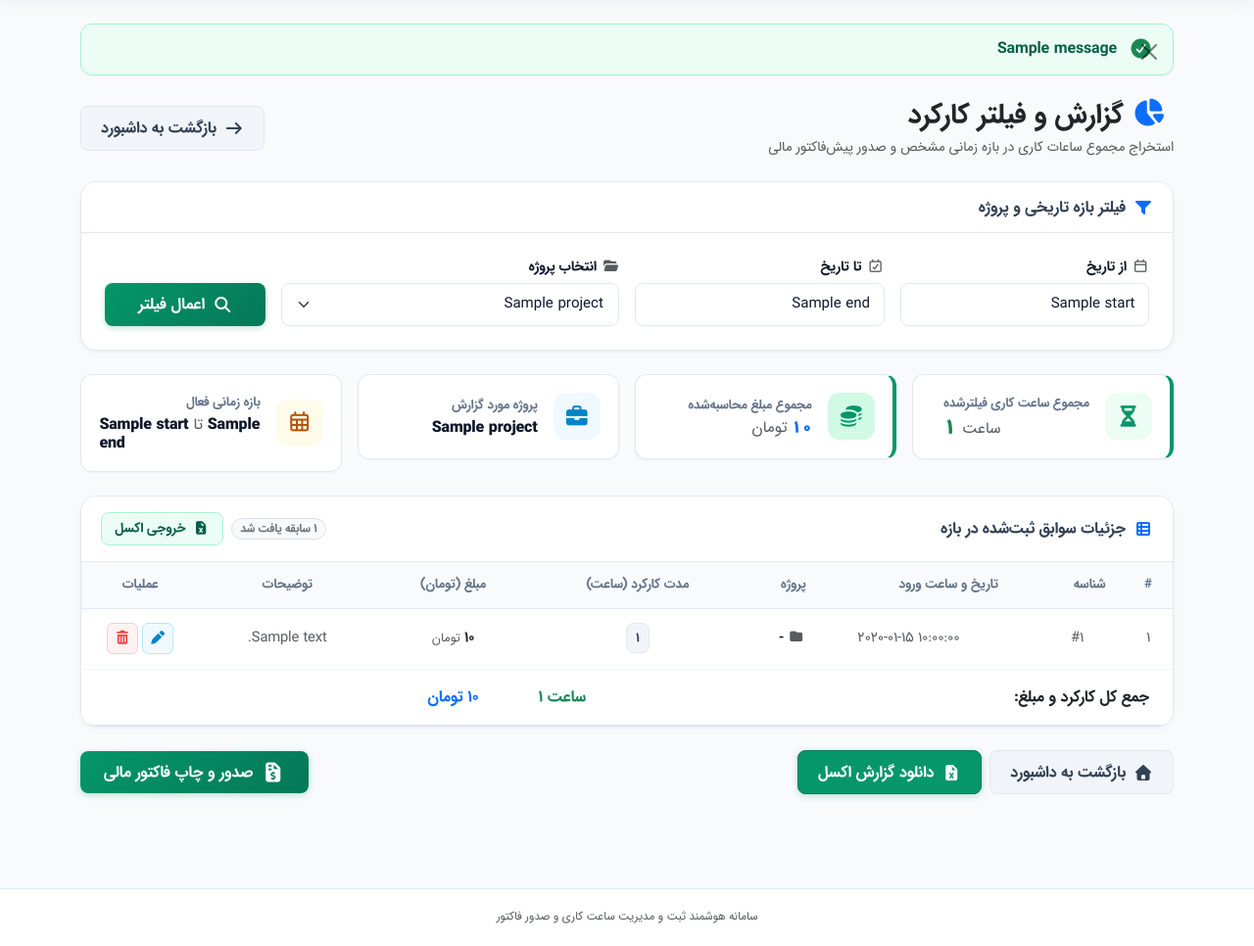
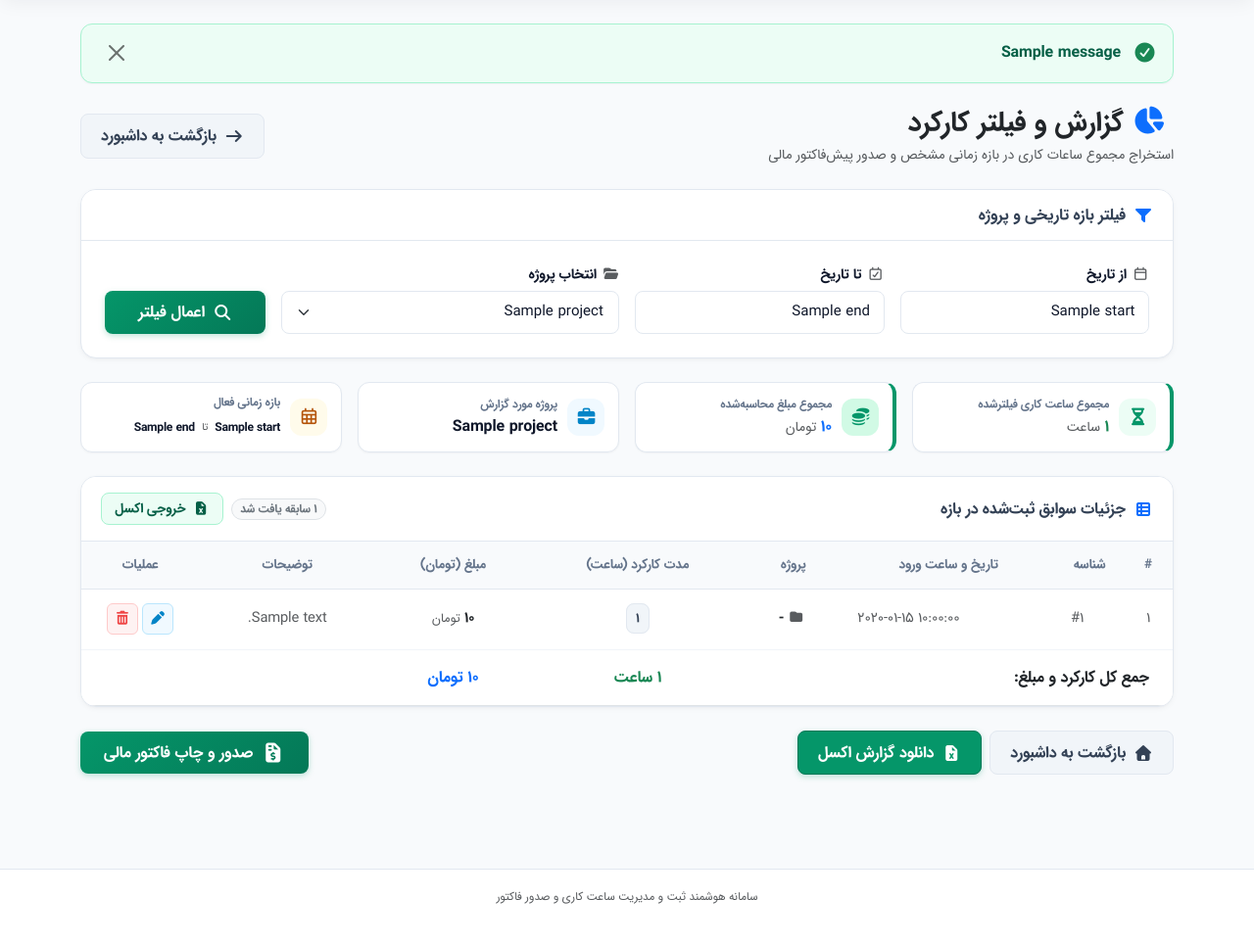
Before and after one commit to sadng11/work-time, a Django app: template timesheet/templates/report.html in a window 1280 px wide. Shown: the part 60-1026 px from the top of the page at 98% size. After the commit the page ends 983 px from the top, so only its background shows below. Run offline with Django 5.2, Linux system fonts and the light colour scheme; tables that the repository leaves empty hold one stand-in row (values such as "Sample post"); the template is opened without the code that fills it: values that come from a table or form of the project are taken from there, most other values are stand-ins (such as "Sample title", 1, 10 or a date in 2020); one stand-in notice (Sample message) is shown; parts of the project's set-up code (start-up, migrations or seed data) failed here and were passed over; some libraries are stand-ins or nearby versions.

Commit message:
refactor: update KPI card styles and add RTL dismissible alert support

```diff
--- a/static/css/custom.css
+++ b/static/css/custom.css
@@ -237,12 +237,13 @@ a:hover {
     background: var(--color-surface);
     border: 1px solid var(--color-border);
     box-shadow: var(--shadow-subtle);
-    padding: 1.15rem;
+    padding: 0.75rem 0.85rem;
     display: flex;
     align-items: center;
-    gap: 1rem;
+    gap: 0.65rem;
     position: relative;
     overflow: hidden;
+    min-height: 72px;
     transition: all var(--transition-fast);
 }
 
@@ -253,13 +254,13 @@ a:hover {
 }
 
 .kpi-icon {
-    width: 48px;
-    height: 48px;
+    width: 38px;
+    height: 38px;
     border-radius: var(--radius-md);
     display: flex;
     align-items: center;
     justify-content: center;
-    font-size: 1.35rem;
+    font-size: 1.1rem;
     flex-shrink: 0;
 }
 
@@ -279,17 +280,37 @@ a:hover {
 }
 
 .kpi-title {
-    font-size: 0.82rem;
+    font-size: 0.74rem;
     color: var(--color-text-muted);
     margin-bottom: 0.2rem;
     font-weight: 600;
+    white-space: nowrap;
+    overflow: hidden;
+    text-overflow: ellipsis;
 }
 
 .kpi-value {
-    font-size: 1.25rem;
-    font-weight: 800;
+    font-size: 1rem;
+    font-weight: 700;
     color: var(--color-text-main);
-    line-height: 1.2;
+    line-height: 1.3;
+    white-space: nowrap;
+}
+
+.kpi-date-range {
+    font-size: 0.76rem;
+    font-weight: 700;
+    letter-spacing: -0.3px;
+    white-space: nowrap;
+    display: inline-flex;
+    align-items: center;
+    gap: 0.2rem;
+}
+
+.kpi-date-badge {
+    display: inline-block;
+    direction: ltr;
+    font-variant-numeric: tabular-nums;
 }
 
 /* Pulse Glow Effect for Running Status */
@@ -717,7 +738,19 @@ select {
     margin-bottom: 0.75rem;
 }
 
-/* Alerts */
+/* =========================================================
+   Alerts & RTL Dismissible Styles
+   ========================================================= */
+.alert-dismissible {
+    padding-right: 1.25rem;
+    padding-left: 3rem;
+}
+
+.alert-dismissible .btn-close {
+    right: auto;
+    left: 0;
+}
+
 .alert-modern {
     border-radius: var(--radius-md);
     border: 1px solid;
@@ -728,16 +761,58 @@ select {
     box-shadow: var(--shadow-subtle);
 }
 
+.alert-modern.alert-dismissible {
+    padding: 0.85rem 1rem 0.85rem 1.25rem;
+}
+
+.alert-modern .btn-close {
+    position: static;
+    top: auto;
+    right: auto;
+    left: auto;
+    bottom: auto;
+    margin: 0;
+    margin-inline-start: auto;
+    padding: 0.5rem;
+    flex-shrink: 0;
+    opacity: 0.55;
+    transition: opacity 0.2s ease, transform 0.2s ease;
+}
+
+.alert-modern .btn-close:hover {
+    opacity: 1;
+    transform: scale(1.1);
+}
+
+.alert-modern .btn-close:focus {
+    opacity: 1;
+    outline: none;
+    box-shadow: none;
+}
+
 .alert-modern.alert-success {
     background-color: var(--color-success-light);
     border-color: var(--color-success-border);
     color: var(--color-primary-active);
 }
 
-.alert-modern.alert-danger {
+.alert-modern.alert-danger,
+.alert-modern.alert-error {
     background-color: var(--color-danger-light);
     border-color: var(--color-danger-border);
     color: var(--color-danger-dark);
+}
+
+.alert-modern.alert-warning {
+    background-color: var(--color-warning-light);
+    border-color: var(--color-warning-border);
+    color: var(--color-warning-dark);
+}
+
+.alert-modern.alert-info {
+    background-color: var(--color-info-light);
+    border-color: var(--color-info-border);
+    color: var(--color-info);
 }
 
 /* Footer */
--- a/timesheet/templates/base.html
+++ b/timesheet/templates/base.html
@@ -9,7 +9,7 @@
     <link rel="stylesheet" href="{% static 'css/fontawesome.min.css' %}">
     <link rel="stylesheet" href="{% static 'css/jalalidatepicker.min.css' %}">
     <link rel="stylesheet" href="{% static 'fonts/iran-sans/fonts.css' %}">
-    <link rel="stylesheet" href="{% static 'css/custom.css' %}">
+    <link rel="stylesheet" href="{% static 'css/custom.css' %}?v=1.3">
     {% block extra_style %}{% endblock %}
 </head>
 <body>
@@ -94,6 +94,8 @@
                                 <i class="fa-solid fa-circle-check fs-5 text-success"></i>
                             {% elif message.tags == 'danger' or message.tags == 'error' %}
                                 <i class="fa-solid fa-circle-xmark fs-5 text-danger"></i>
+                            {% elif message.tags == 'warning' %}
+                                <i class="fa-solid fa-triangle-exclamation fs-5 text-warning"></i>
                             {% else %}
                                 <i class="fa-solid fa-circle-info fs-5 text-info"></i>
                             {% endif %}
--- a/timesheet/templates/report.html
+++ b/timesheet/templates/report.html
@@ -2,6 +2,42 @@
 {% load i18n static %}
 
 {% block title %}گزارش و فیلتر ساعت کاری | سامانه ساعت کاری{% endblock %}
+
+{% block extra_style %}
+<style>
+    .kpi-card {
+        padding: 0.75rem 0.85rem !important;
+        gap: 0.65rem !important;
+        min-height: 72px !important;
+    }
+    .kpi-icon {
+        width: 38px !important;
+        height: 38px !important;
+        font-size: 1.1rem !important;
+    }
+    .kpi-title {
+        font-size: 0.74rem !important;
+        margin-bottom: 0.2rem !important;
+    }
+    .kpi-value {
+        font-size: 1rem !important;
+    }
+    .kpi-date-range {
+        font-size: 0.76rem !important;
+        font-weight: 700 !important;
+        letter-spacing: -0.3px !important;
+        white-space: nowrap !important;
+        display: inline-flex !important;
+        align-items: center !important;
+        gap: 0.2rem !important;
+    }
+    .kpi-date-badge {
+        display: inline-block;
+        direction: ltr;
+        font-variant-numeric: tabular-nums;
+    }
+</style>
+{% endblock %}
 
 {% block content %}
 <!-- هدر صفحه گزارش -->
@@ -74,60 +110,64 @@
 
 <!-- ردیف کارت خلاصه آماری مجموع ساعات و مبالغ -->
 <div class="row g-3 mb-4">
-    <div class="col-md-3">
+    <div class="col-xl-3 col-sm-6">
         <div class="kpi-card" style="border-right: 4px solid var(--color-primary);">
             <div class="kpi-icon primary">
                 <i class="fa-solid fa-hourglass-half"></i>
             </div>
-            <div>
-                <div class="kpi-title">مجموع ساعت کاری فیلترشده</div>
-                <div class="kpi-value text-success ltr text-end">
-                    {{ total_hours|floatformat:"-2" }} <span class="fs-6 fw-normal text-muted">ساعت</span>
+            <div class="flex-grow-1 min-w-0">
+                <div class="kpi-title text-truncate" title="مجموع ساعت کاری فیلترشده">مجموع ساعت کاری فیلترشده</div>
+                <div class="kpi-value text-success text-nowrap">
+                    <span>{{ total_hours|floatformat:"-2" }}</span>
+                    <span class="small fw-normal text-muted ms-1">ساعت</span>
                 </div>
             </div>
         </div>
     </div>
 
-    <div class="col-md-3">
+    <div class="col-xl-3 col-sm-6">
         <div class="kpi-card" style="border-right: 4px solid #059669;">
             <div class="kpi-icon primary" style="background-color: #d1fae5; color: #059669;">
                 <i class="fa-solid fa-coins"></i>
             </div>
-            <div>
-                <div class="kpi-title">مجموع مبلغ محاسبه‌شده</div>
-                <div class="kpi-value text-primary fs-6 text-end">
-                    {{ formatted_total_fee }} <span class="fs-6 fw-normal text-muted">تومان</span>
+            <div class="flex-grow-1 min-w-0">
+                <div class="kpi-title text-truncate" title="مجموع مبلغ محاسبه‌شده">مجموع مبلغ محاسبه‌شده</div>
+                <div class="kpi-value text-primary text-nowrap">
+                    <span>{{ formatted_total_fee }}</span>
+                    <span class="small fw-normal text-muted ms-1">تومان</span>
                 </div>
             </div>
         </div>
     </div>
 
-    <div class="col-md-3">
+    <div class="col-xl-3 col-sm-6">
         <div class="kpi-card">
             <div class="kpi-icon info">
                 <i class="fa-solid fa-briefcase"></i>
             </div>
-            <div>
-                <div class="kpi-title">پروژه مورد گزارش</div>
-                <div class="kpi-value fs-6 text-truncate" style="max-width: 220px;" title="{% if project %}{{ project.name }}{% else %}همه پروژه‌ها{% endif %}">
+            <div class="flex-grow-1 min-w-0">
+                <div class="kpi-title text-truncate" title="پروژه مورد گزارش">پروژه مورد گزارش</div>
+                <div class="kpi-value text-truncate" title="{% if project %}{{ project.name }}{% else %}همه پروژه‌ها{% endif %}">
                     {% if project %}{{ project.name }}{% else %}همه پروژه‌ها{% endif %}
                 </div>
             </div>
         </div>
     </div>
 
-    <div class="col-md-3">
+    <div class="col-xl-3 col-sm-6">
         <div class="kpi-card">
             <div class="kpi-icon warning">
                 <i class="fa-regular fa-calendar-days"></i>
             </div>
-            <div>
-                <div class="kpi-title">بازه زمانی فعال</div>
-                <div class="kpi-value fs-6 ltr text-end">
+            <div class="flex-grow-1 min-w-0">
+                <div class="kpi-title text-truncate" title="بازه زمانی فعال">بازه زمانی فعال</div>
+                <div class="kpi-value kpi-date-range text-nowrap" title="{% if start and end %}{{ start }} تا {{ end }}{% else %}کل سوابق ثبت‌شده{% endif %}">
                     {% if start and end %}
-                        {{ start }} <span class="text-muted fw-normal">تا</span> {{ end }}
+                        <span class="kpi-date-badge">{{ start }}</span>
+                        <span class="text-muted fw-normal mx-1 small">تا</span>
+                        <span class="kpi-date-badge">{{ end }}</span>
                     {% else %}
-                        <span class="text-muted fs-6 fw-normal">کل سوابق ثبت‌شده</span>
+                        <span class="text-muted small fw-normal">کل سوابق ثبت‌شده</span>
                     {% endif %}
                 </div>
             </div>
@@ -160,26 +200,26 @@
             <thead>
                 <tr>
                     <th style="width: 50px;">#</th>
-                    <th style="width: 70px;">شناسه</th>
-                    <th>تاریخ و ساعت ورود</th>
-                    <th>پروژه</th>
-                    <th>مدت کارکرد (ساعت)</th>
-                    <th>مبلغ (تومان)</th>
+                    <th style="width: 70px;" class="text-nowrap">شناسه</th>
+                    <th class="text-nowrap">تاریخ و ساعت ورود</th>
+                    <th class="text-nowrap">پروژه</th>
+                    <th class="text-nowrap">مدت کارکرد (ساعت)</th>
+                    <th class="text-nowrap">مبلغ (تومان)</th>
                     <th>توضیحات</th>
-                    <th style="width: 120px;">عملیات</th>
+                    <th style="width: 120px;" class="text-nowrap">عملیات</th>
                 </tr>
             </thead>
             <tbody>
                 {% for entry in daily_report %}
                     <tr>
                         <td class="text-muted small">{{ forloop.counter }}</td>
-                        <td class="text-muted small ltr">#{{ entry.id }}</td>
-                        <td class="ltr text-muted small">{{ entry.entry_time|date:'Y-m-d H:i:s' }}</td>
-                        <td class="fw-bold text-dark">
+                        <td class="text-muted small ltr text-nowrap">#{{ entry.id }}</td>
+                        <td class="ltr text-muted small text-nowrap">{{ entry.entry_time|date:'Y-m-d H:i:s' }}</td>
+                        <td class="fw-bold text-dark text-nowrap">
                             <i class="fa-solid fa-folder text-muted me-1 small"></i>
                             {{ entry.project__name|default:"-" }}
                         </td>
-                        <td>
+                        <td class="text-nowrap">
                             <span class="badge-duration">{{ entry.total_duration|default:"0" }}</span>
                         </td>
                         <td class="fw-bold text-dark text-nowrap">
@@ -188,7 +228,7 @@
                         <td class="text-muted small text-truncate" style="max-width: 200px;" title="{{ entry.description|default:'' }}">
                             {{ entry.description|default:"-" }}
                         </td>
-                        <td>
+                        <td class="text-nowrap">
                             <div class="d-inline-flex align-items-center gap-1" role="group">
                                 <a href="{% url 'edit_time_entry' entry.id %}" class="btn-action-icon btn-edit" title="ویرایش">
                                     <i class="fa-solid fa-pen"></i>
@@ -219,9 +259,9 @@
             {% if daily_report %}
                 <tfoot class="bg-light border-top">
                     <tr class="fw-bold">
-                        <td colspan="4" class="text-end pe-4 py-3">جمع کل کارکرد و مبلغ:</td>
-                        <td class="ltr py-3 text-success fs-6">{{ total_hours|floatformat:"-2" }} ساعت</td>
-                        <td class="py-3 text-primary fs-6">{{ formatted_total_fee }} تومان</td>
+                        <td colspan="4" class="text-end pe-4 py-3 text-nowrap">جمع کل کارکرد و مبلغ:</td>
+                        <td class="py-3 text-success fs-6 text-nowrap">{{ total_hours|floatformat:"-2" }} ساعت</td>
+                        <td class="py-3 text-primary fs-6 text-nowrap">{{ formatted_total_fee }} تومان</td>
                         <td colspan="2"></td>
                     </tr>
                 </tfoot>
```
Also changed, not shown: timesheet/templates/analytics.html (+10 -10 lines).
